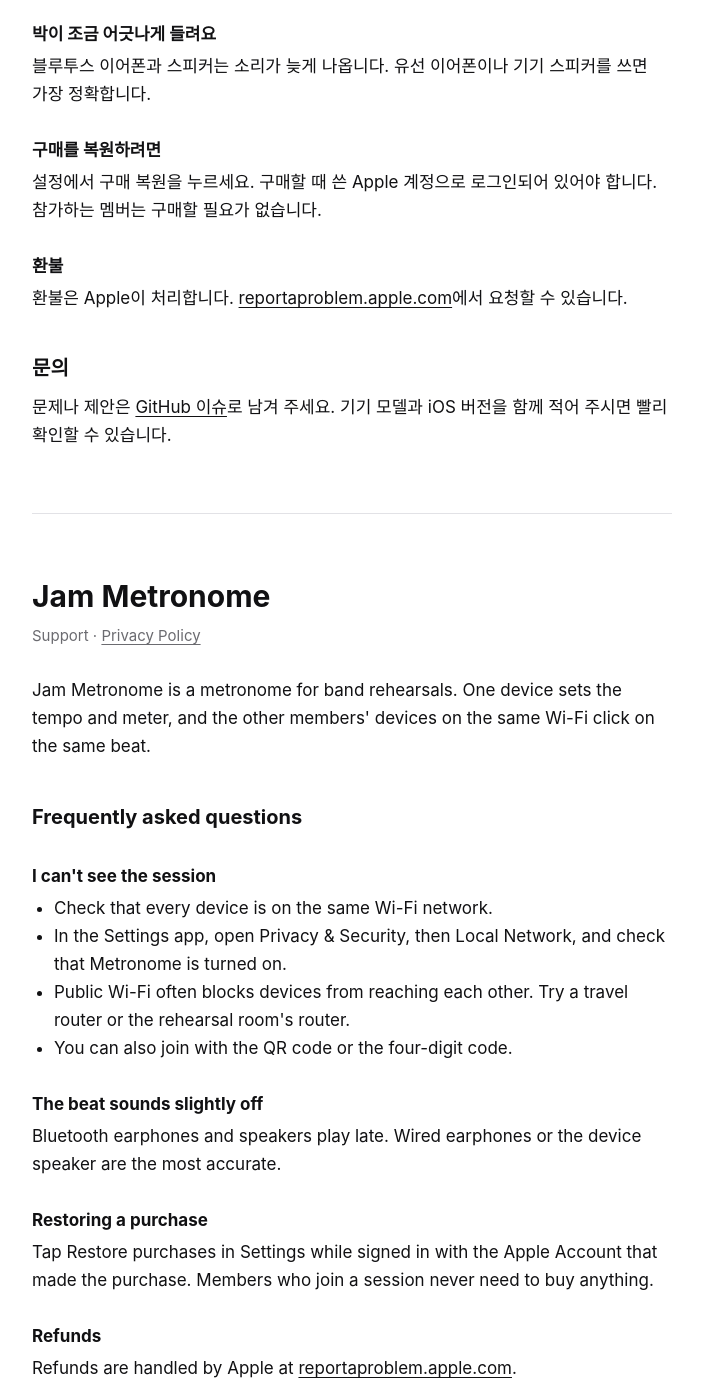
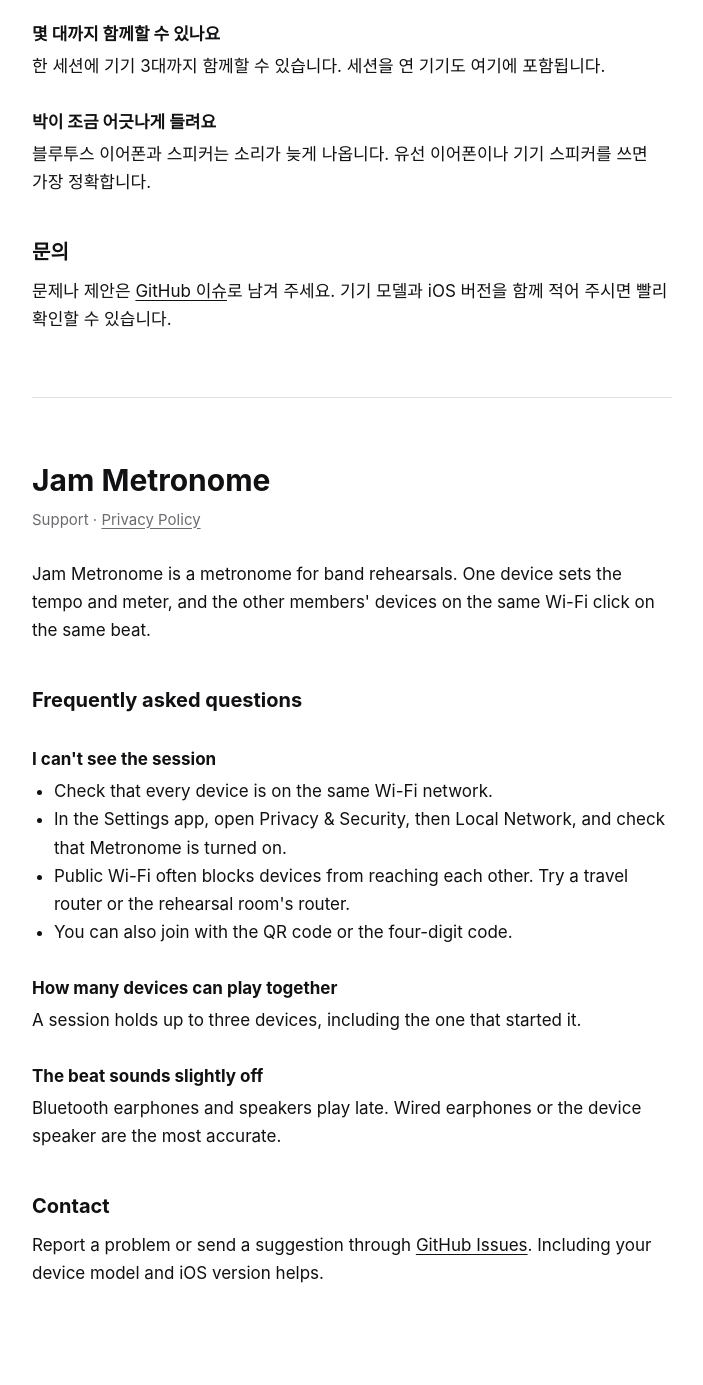
Before and after one commit to amsminn/jam-metronome, a plain HTML site: page index.html in a window 1280 px wide. Shown: the part 520-1905 px from the top of the page, without its empty margins (288-991 px from the left). Drawn offline with Linux system fonts and the light colour scheme.

Commit message:
Match the first release: no purchases, sessions of up to three devices

```diff
--- a/index.html
+++ b/index.html
@@ -23,14 +23,11 @@
 <li>QR 코드나 네 자리 코드로 직접 참가할 수도 있습니다.</li>
 </ul>
 
+<h3>몇 대까지 함께할 수 있나요</h3>
+<p>한 세션에 기기 3대까지 함께할 수 있습니다. 세션을 연 기기도 여기에 포함됩니다.</p>
+
 <h3>박이 조금 어긋나게 들려요</h3>
 <p>블루투스 이어폰과 스피커는 소리가 늦게 나옵니다. 유선 이어폰이나 기기 스피커를 쓰면 가장 정확합니다.</p>
-
-<h3>구매를 복원하려면</h3>
-<p>설정에서 구매 복원을 누르세요. 구매할 때 쓴 Apple 계정으로 로그인되어 있어야 합니다. 참가하는 멤버는 구매할 필요가 없습니다.</p>
-
-<h3>환불</h3>
-<p>환불은 Apple이 처리합니다. <a href="https://reportaproblem.apple.com">reportaproblem.apple.com</a>에서 요청할 수 있습니다.</p>
 
 <h2>문의</h2>
 <p>문제나 제안은 <a href="https://github.com/amsminn/jam-metronome/issues">GitHub 이슈</a>로 남겨 주세요. 기기 모델과 iOS 버전을 함께 적어 주시면 빨리 확인할 수 있습니다.</p>
@@ -53,14 +50,11 @@
 <li>You can also join with the QR code or the four-digit code.</li>
 </ul>
 
+<h3>How many devices can play together</h3>
+<p>A session holds up to three devices, including the one that started it.</p>
+
 <h3>The beat sounds slightly off</h3>
 <p>Bluetooth earphones and speakers play late. Wired earphones or the device speaker are the most accurate.</p>
-
-<h3>Restoring a purchase</h3>
-<p>Tap Restore purchases in Settings while signed in with the Apple Account that made the purchase. Members who join a session never need to buy anything.</p>
-
-<h3>Refunds</h3>
-<p>Refunds are handled by Apple at <a href="https://reportaproblem.apple.com">reportaproblem.apple.com</a>.</p>
 
 <h2>Contact</h2>
 <p>Report a problem or send a suggestion through <a href="https://github.com/amsminn/jam-metronome/issues">GitHub Issues</a>. Including your device model and iOS version helps.</p>
```
Also changed, not shown: privacy.html (+0 -6 lines).
